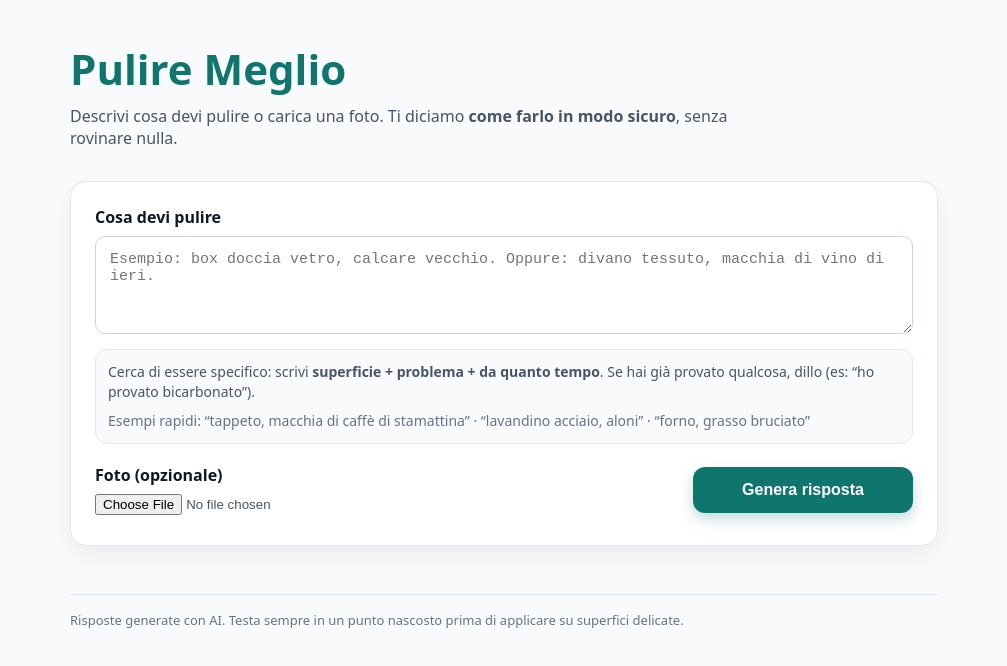
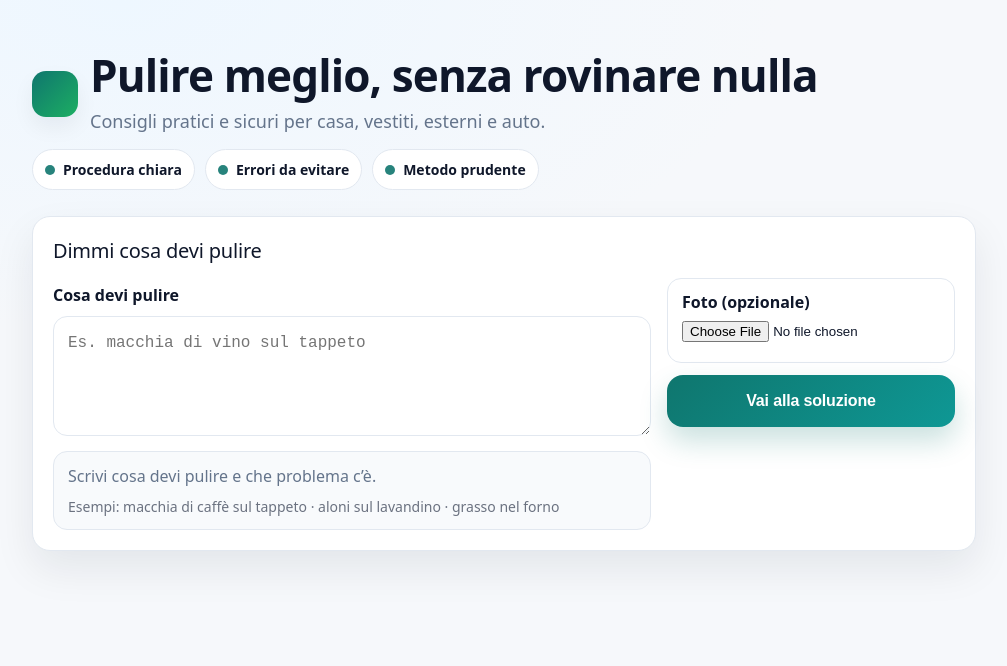
Before and after one commit to pasdigitalbiz/puliremeglio, a website: page index.html in a window 1280 px wide. Shown: the whole page, without its empty margins (136-1143 px from the left). Drawn offline with Linux system fonts and the light colour scheme.

Commit message:
Update index.html

```diff
--- a/index.html
+++ b/index.html
@@ -1,223 +1,373 @@
 <!doctype html>
 <html lang="it">
-<head>
-  <meta charset="utf-8" />
-  <meta name="viewport" content="width=device-width, initial-scale=1" />
-  <title>Pulire Meglio</title>
-  <meta name="description" content="Come pulire qualsiasi cosa in modo sicuro e semplice. Descrivi il problema o carica una foto." />
+  <head>
+    <meta charset="UTF-8" />
+    <meta name="viewport" content="width=device-width, initial-scale=1.0" />
+    <title>Pulire Meglio</title>
+    <meta
+      name="description"
+      content="Consigli pratici e sicuri per pulire casa, vestiti, esterni e auto."
+    />
 
-  <style>
-    * { box-sizing: border-box; }
-    html, body { margin: 0; padding: 0; }
-    body { overflow-x: hidden; }
-  </style>
-</head>
+    <style>
+      :root {
+        --bg: #f6f8fb;
+        --card: #ffffff;
+        --text: #0f172a;
+        --muted: #64748b;
+        --border: #e2e8f0;
 
-<body style="
-  min-height:100vh;
-  font-family: system-ui, -apple-system, Segoe UI, Roboto, Arial;
-  background:#f8fafc;
-  color:#0f172a;
-">
+        --brand: #0f766e;
+        --brandDark: #0b5f59;
+        --brandSoft: #e7f6f4;
 
-  <div style="
-    max-width: 900px;
-    margin: 0 auto;
-    padding: 40px 16px 80px;
-  ">
+        --shadow: 0 18px 40px rgba(15, 23, 42, 0.08);
+        --shadowSoft: 0 10px 22px rgba(15, 23, 42, 0.06);
+        --radius: 18px;
+      }
 
-    <header style="margin-bottom:32px;">
-      <h1 style="
-        font-size:42px;
-        margin:0 0 8px;
-        color:#0f766e;
-      ">
-        Pulire Meglio
-      </h1>
+      * {
+        box-sizing: border-box;
+      }
 
-      <p style="
-        margin:0;
-        font-size:16px;
-        color:#475569;
-        max-width:680px;
-      ">
-        Descrivi cosa devi pulire o carica una foto.
-        Ti diciamo <strong>come farlo in modo sicuro</strong>, senza rovinare nulla.
-      </p>
-    </header>
+      html,
+      body {
+        height: 100%;
+      }
 
-    <section style="
-      background:#ffffff;
-      border:1px solid #e2e8f0;
-      border-radius:16px;
-      padding:24px;
-      box-shadow:0 10px 25px rgba(15,23,42,0.06);
-      max-width:100%;
-    ">
+      body {
+        margin: 0;
+        font-family: ui-sans-serif, system-ui, -apple-system, Segoe UI, Roboto, Helvetica,
+          Arial, "Apple Color Emoji", "Segoe UI Emoji";
+        color: var(--text);
+        background: radial-gradient(1200px 600px at 20% 0%, #eef7ff 0%, var(--bg) 55%)
+          no-repeat;
+      }
 
-      <label for="q" style="
-        display:block;
-        font-weight:700;
-        margin-bottom:8px;
-        color:#0f172a;
-      ">
-        Cosa devi pulire
-      </label>
+      .wrap {
+        max-width: 980px;
+        margin: 0 auto;
+        padding: 42px 18px 70px;
+      }
 
-      <textarea
-        id="q"
-        rows="4"
-        placeholder="Esempio: box doccia vetro, calcare vecchio. Oppure: divano tessuto, macchia di vino di ieri."
-        style="
-          width:100%;
-          max-width:100%;
-          padding:14px;
-          border-radius:10px;
-          border:1px solid #cbd5e1;
-          background:#ffffff;
-          color:#0f172a;
-          resize:vertical;
-          outline:none;
-          font-size:15px;
-        "
-      ></textarea>
+      .hero {
+        margin: 10px 0 26px;
+      }
 
-      <div style="
-        margin-top:10px;
-        padding:12px;
-        border-radius:12px;
-        border:1px solid #e2e8f0;
-        background:#f8fafc;
-        color:#475569;
-        font-size:14px;
-        line-height:1.45;
-        max-width:100%;
-        overflow-wrap:anywhere;
-      ">
-        Cerca di essere specifico: scrivi <strong>superficie + problema + da quanto tempo</strong>.
-        Se hai già provato qualcosa, dillo (es: “ho provato bicarbonato”).
-        <div style="margin-top:8px; color:#64748b;">
-          Esempi rapidi: “tappeto, macchia di caffè di stamattina” · “lavandino acciaio, aloni” · “forno, grasso bruciato”
+      .brandRow {
+        display: flex;
+        align-items: center;
+        gap: 12px;
+        margin-bottom: 14px;
+      }
+
+      .logo {
+        width: 46px;
+        height: 46px;
+        border-radius: 14px;
+        background: linear-gradient(135deg, var(--brand) 0%, #22c55e 140%);
+        box-shadow: var(--shadowSoft);
+      }
+
+      h1 {
+        margin: 0;
+        font-size: 44px;
+        letter-spacing: -0.02em;
+        line-height: 1.05;
+      }
+
+      .sub {
+        margin: 10px 0 0;
+        font-size: 18px;
+        color: var(--muted);
+        max-width: 62ch;
+        line-height: 1.5;
+      }
+
+      .card {
+        background: var(--card);
+        border: 1px solid var(--border);
+        border-radius: var(--radius);
+        box-shadow: var(--shadow);
+        padding: 20px;
+      }
+
+      .cardHeader {
+        display: flex;
+        align-items: flex-start;
+        justify-content: space-between;
+        gap: 16px;
+        margin-bottom: 14px;
+      }
+
+      .cardTitle {
+        margin: 0;
+        font-size: 20px;
+        letter-spacing: -0.01em;
+      }
+
+      .grid {
+        display: grid;
+        grid-template-columns: 1.35fr 0.65fr;
+        gap: 16px;
+      }
+
+      @media (max-width: 860px) {
+        h1 {
+          font-size: 36px;
+        }
+        .grid {
+          grid-template-columns: 1fr;
+        }
+      }
+
+      label {
+        display: block;
+        font-weight: 800;
+        margin: 6px 0 10px;
+        font-size: 16px;
+      }
+
+      textarea {
+        width: 100%;
+        min-height: 120px;
+        padding: 14px 14px;
+        border-radius: 14px;
+        border: 1px solid var(--border);
+        outline: none;
+        font-size: 16px;
+        line-height: 1.5;
+        background: #ffffff;
+        resize: vertical;
+      }
+
+      textarea:focus {
+        border-color: rgba(15, 118, 110, 0.45);
+        box-shadow: 0 0 0 4px rgba(15, 118, 110, 0.12);
+      }
+
+      .help {
+        margin-top: 10px;
+        padding: 12px 14px;
+        border-radius: 14px;
+        background: #f8fafc;
+        border: 1px solid var(--border);
+        color: var(--muted);
+        line-height: 1.5;
+      }
+
+      .examples {
+        margin-top: 8px;
+        font-size: 14px;
+        color: #6b7280;
+        line-height: 1.5;
+      }
+
+      .rightCol {
+        display: flex;
+        flex-direction: column;
+        gap: 12px;
+        align-items: stretch;
+        justify-content: flex-start;
+      }
+
+      .fileBox {
+        padding: 12px 14px;
+        border: 1px solid var(--border);
+        border-radius: 14px;
+        background: #ffffff;
+      }
+
+      .fileRow {
+        display: flex;
+        flex-direction: column;
+        gap: 8px;
+      }
+
+      .fileMeta {
+        font-size: 13px;
+        color: var(--muted);
+      }
+
+      .btn {
+        width: 100%;
+        height: 52px;
+        border: none;
+        border-radius: 16px;
+        cursor: pointer;
+        font-weight: 900;
+        font-size: 16px;
+        letter-spacing: -0.01em;
+        color: #ffffff;
+        background: linear-gradient(135deg, var(--brand) 0%, #0ea5a4 140%);
+        box-shadow: 0 14px 28px rgba(15, 118, 110, 0.22);
+        transition: transform 0.08s ease, box-shadow 0.12s ease;
+      }
+
+      .btn:hover {
+        transform: translateY(-1px);
+        box-shadow: 0 18px 36px rgba(15, 118, 110, 0.26);
+      }
+
+      .btn:disabled {
+        opacity: 0.6;
+        cursor: not-allowed;
+        transform: none;
+        box-shadow: none;
+      }
+
+      .status {
+        min-height: 18px;
+        font-size: 14px;
+        color: var(--muted);
+        padding-left: 2px;
+      }
+
+      .answerWrap {
+        margin-top: 18px;
+      }
+
+      .answer {
+        display: none;
+        background: var(--card);
+        border: 1px solid var(--border);
+        border-radius: var(--radius);
+        box-shadow: var(--shadow);
+        padding: 20px;
+      }
+
+      .answerHead {
+        display: flex;
+        flex-direction: column;
+        gap: 6px;
+        margin-bottom: 12px;
+      }
+
+      .answerTitle {
+        margin: 0;
+        font-size: 28px;
+        letter-spacing: -0.02em;
+      }
+
+      .answerMeta {
+        color: var(--muted);
+        font-size: 14px;
+      }
+
+      .answerBody {
+        color: var(--text);
+        line-height: 1.6;
+      }
+
+      .footerNote {
+        margin-top: 16px;
+        color: var(--muted);
+        font-size: 13px;
+      }
+
+      .pill {
+        display: inline-flex;
+        align-items: center;
+        gap: 8px;
+        padding: 10px 12px;
+        border-radius: 999px;
+        border: 1px solid var(--border);
+        background: #ffffff;
+        color: var(--text);
+        font-weight: 800;
+        font-size: 14px;
+      }
+
+      .pillDot {
+        width: 10px;
+        height: 10px;
+        border-radius: 999px;
+        background: var(--brand);
+        opacity: 0.9;
+      }
+
+      .topHintRow {
+        display: flex;
+        flex-wrap: wrap;
+        gap: 10px;
+        margin-top: 14px;
+      }
+    </style>
+  </head>
+
+  <body>
+    <div class="wrap">
+      <div class="hero">
+        <div class="brandRow">
+          <div class="logo" aria-hidden="true"></div>
+          <div>
+            <h1>Pulire meglio, senza rovinare nulla</h1>
+            <p class="sub">
+              Consigli pratici e sicuri per casa, vestiti, esterni e auto.
+            </p>
+          </div>
+        </div>
+
+        <div class="topHintRow" aria-hidden="true">
+          <span class="pill"><span class="pillDot"></span>Procedura chiara</span>
+          <span class="pill"><span class="pillDot"></span>Errori da evitare</span>
+          <span class="pill"><span class="pillDot"></span>Metodo prudente</span>
         </div>
       </div>
 
-      <div style="
-        display:flex;
-        gap:16px;
-        margin-top:20px;
-        flex-wrap:wrap;
-        align-items:flex-end;
-        max-width:100%;
-      ">
-
-        <div style="flex:1; min-width:240px; max-width:100%;">
-          <label for="img" style="
-            display:block;
-            font-weight:700;
-            margin-bottom:6px;
-          ">
-            Foto (opzionale)
-          </label>
-
-          <input
-            id="img"
-            type="file"
-            accept="image/*"
-            style="color:#475569; max-width:100%;"
-          />
-
-          <div id="imgMeta" style="
-            margin-top:6px;
-            font-size:14px;
-            color:#64748b;
-            max-width:100%;
-            overflow-wrap:anywhere;
-          "></div>
+      <div class="card">
+        <div class="cardHeader">
+          <div>
+            <div class="cardTitle">Dimmi cosa devi pulire</div>
+          </div>
         </div>
 
-        <div style="min-width:220px; max-width:100%;">
-          <button
-            id="btnSolve"
-            type="button"
-            style="
-              width:100%;
-              max-width:100%;
-              height:46px;
-              border-radius:12px;
-              border:none;
-              font-weight:800;
-              font-size:16px;
-              cursor:pointer;
-              background:#0f766e;
-              color:white;
-              box-shadow:0 6px 14px rgba(15,118,110,0.25);
-            "
-          >
-            Genera risposta
-          </button>
+        <div class="grid">
+          <div>
+            <label for="q">Cosa devi pulire</label>
+            <textarea
+              id="q"
+              placeholder="Es. macchia di vino sul tappeto"
+            ></textarea>
 
-          <div id="status" style="
-            margin-top:8px;
-            font-size:14px;
-            color:#64748b;
-            max-width:100%;
-            overflow-wrap:anywhere;
-          "></div>
+            <div class="help">
+              Scrivi cosa devi pulire e che problema c’è.
+              <div class="examples">
+                Esempi: macchia di caffè sul tappeto · aloni sul lavandino · grasso nel forno
+              </div>
+            </div>
+          </div>
+
+          <div class="rightCol">
+            <div class="fileBox">
+              <label for="img" style="margin: 0 0 8px">Foto (opzionale)</label>
+              <div class="fileRow">
+                <input id="img" type="file" accept="image/*" />
+                <div id="imgMeta" class="fileMeta"></div>
+              </div>
+            </div>
+
+            <button id="btnSolve" class="btn" type="button">Vai alla soluzione</button>
+            <div id="status" class="status"></div>
+          </div>
         </div>
+      </div>
 
+      <div class="answerWrap">
+        <div id="answer" class="answer">
+          <div class="answerHead">
+            <h2 id="ansTitle" class="answerTitle"></h2>
+            <div id="ansMeta" class="answerMeta"></div>
+          </div>
+          <div id="ansBody" class="answerBody"></div>
+
+          <div class="footerNote">
+            Consiglio: prova sempre in un punto nascosto su superfici delicate.
+          </div>
+        </div>
       </div>
-    </section>
+    </div>
 
-    <section id="answer" style="display:none; margin-top:32px; max-width:100%;">
-
-      <h2 id="ansTitle" style="
-        font-size:24px;
-        margin-bottom:6px;
-        color:#0f172a;
-        max-width:100%;
-        overflow-wrap:anywhere;
-      ">
-        Risposta
-      </h2>
-
-      <div id="ansMeta" style="
-        font-size:14px;
-        color:#64748b;
-        margin-bottom:12px;
-        max-width:100%;
-        overflow-wrap:anywhere;
-      "></div>
-
-      <div id="ansBody" style="
-        background:#ffffff;
-        border:1px solid #e2e8f0;
-        border-radius:16px;
-        padding:24px;
-        box-shadow:0 10px 25px rgba(15,23,42,0.06);
-        line-height:1.55;
-        max-width:100%;
-        overflow:hidden;
-        overflow-wrap:anywhere;
-        word-break:break-word;
-      "></div>
-
-    </section>
-
-    <footer style="
-      margin-top:48px;
-      padding-top:16px;
-      border-top:1px solid #e2e8f0;
-      font-size:13px;
-      color:#64748b;
-      max-width:100%;
-      overflow-wrap:anywhere;
-    ">
-      Risposte generate con AI.
-      Testa sempre in un punto nascosto prima di applicare su superfici delicate.
-    </footer>
-
-  </div>
-
-  <script src="app.js"></script>
-</body>
+    <script src="./app.js"></script>
+  </body>
 </html>
```
